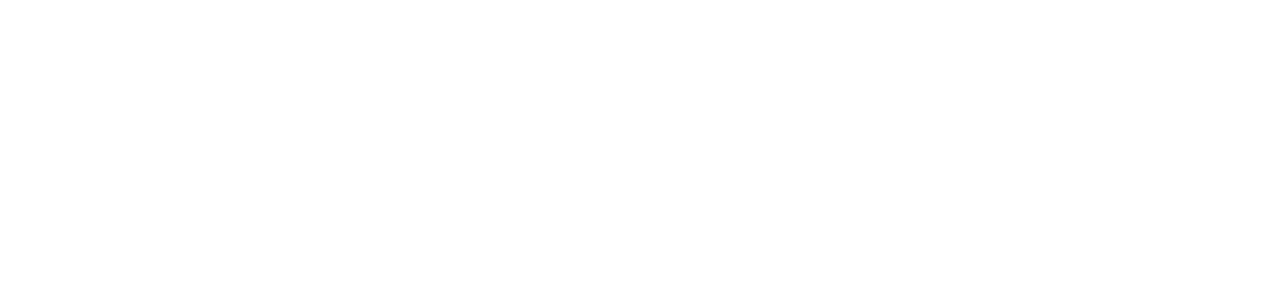
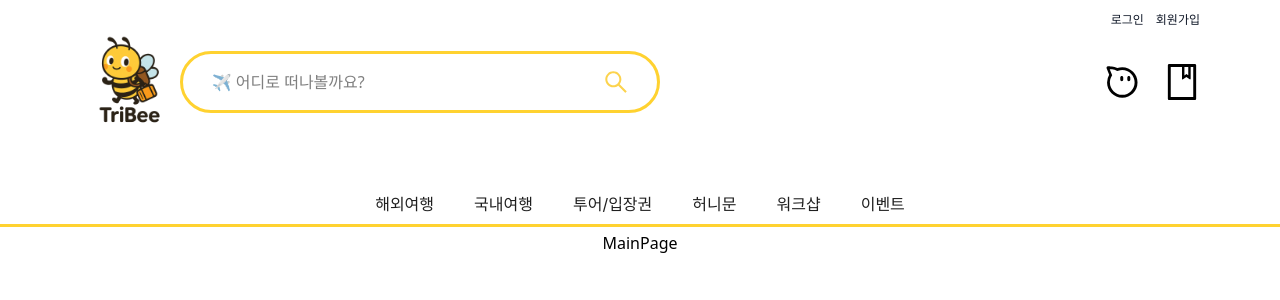
Before and after one commit to Tribee-project/Tribee-FE, a React (Vite) app: page / in a window 1280 px wide. Shown: the top 300 px of the page. Built offline with nearby package versions, Linux system fonts and the light colour scheme.

Commit message:
Feat: 헤더 레이아웃 구현

```diff
--- a/src/App.tsx
+++ b/src/App.tsx
@@ -1,5 +1,13 @@
-function App() {
-  return <></>;
-}
+import { Route, Routes } from 'react-router-dom';
+
+import MainPage from '@/pages/MainPage/MainPage';
+
+const App: React.FC = () => {
+  return (
+    <Routes>
+      <Route path="/" element={<MainPage />} />
+    </Routes>
+  );
+};
 
 export default App;
--- /dev/null
+++ b/src/components/AuthButtons/AuthButtons.tsx
@@ -0,0 +1,24 @@
+import { useNavigate } from 'react-router-dom';
+
+const AuthButtons: React.FC = () => {
+  const navigate = useNavigate();
+
+  return (
+    <div className="flex items-center gap-3 text-xs text-gray-900 justify-end mt-3 w-full">
+      <button
+        className="border-none p-0 cursor-pointer"
+        onClick={() => navigate('/login')}
+      >
+        로그인
+      </button>
+      <button
+        className="border-none p-0 cursor-pointer"
+        onClick={() => navigate('/signup')}
+      >
+        회원가입
+      </button>
+    </div>
+  );
+};
+
+export default AuthButtons;
--- /dev/null
+++ b/src/components/HeaderCategories/HeaderCategories.tsx
@@ -0,0 +1,57 @@
+import { Button, Space } from 'antd';
+import { Dropdown } from 'antd';
+import { useNavigate } from 'react-router-dom';
+
+import { useNavigationItems } from '@/hooks/useCategoryItems';
+
+const HeaderCategories: React.FC = () => {
+  const { domesticItems, internationalItems } = useNavigationItems();
+  const navigate = useNavigate();
+
+  return (
+    <Space direction="vertical" className="w-full items-center mt-12 gap-10">
+      <Space wrap>
+        <Dropdown menu={{ items: domesticItems }} placement="bottom">
+          <Button size="large" type="text">
+            해외여행
+          </Button>
+        </Dropdown>
+        <Dropdown menu={{ items: internationalItems }} placement="bottom">
+          <Button size="large" type="text">
+            국내여행
+          </Button>
+        </Dropdown>
+        <Dropdown menu={{ items: [] }} placement="bottom">
+          <Button size="large" type="text" onClick={() => navigate('/tour')}>
+            투어/입장권
+          </Button>
+        </Dropdown>
+        <Dropdown menu={{ items: [] }} placement="bottom">
+          <Button
+            size="large"
+            type="text"
+            onClick={() => navigate('/honeymoon')}
+          >
+            허니문
+          </Button>
+        </Dropdown>
+        <Dropdown menu={{ items: [] }} placement="bottom">
+          <Button
+            size="large"
+            type="text"
+            onClick={() => navigate('/workshop')}
+          >
+            워크샵
+          </Button>
+        </Dropdown>
+        <Dropdown menu={{ items: [] }} placement="bottom">
+          <Button size="large" type="text" onClick={() => navigate('/event')}>
+            이벤트
+          </Button>
+        </Dropdown>
+      </Space>
+    </Space>
+  );
+};
+
+export default HeaderCategories;
--- /dev/null
+++ b/src/components/SearchBar/SearchBar.tsx
@@ -0,0 +1,30 @@
+import { SearchOutlined } from '@ant-design/icons';
+import { useNavigate } from 'react-router-dom';
+
+const SearchBar: React.FC = () => {
+  const navigate = useNavigate();
+
+  return (
+    <div className="flex items-center w-full">
+      <img
+        src={'/src/assets/tribee.png'}
+        alt="logo"
+        className="w-25 cursor-pointer"
+        onClick={() => {
+          navigate('/');
+        }}
+      />
+      <div className="flex justify-center gap-2 border-3 border-amber-300 rounded-full p-4 w-120 hover:border-amber-400">
+        <input
+          type="text"
+          placeholder="✈️ 어디로 떠나볼까요?"
+          className="border-none outline-none w-[87%]"
+          maxLength={30}
+        />
+        <SearchOutlined style={{ color: '#FCD34D' }} className="text-2xl" />
+      </div>
+    </div>
+  );
+};
+
+export default SearchBar;
--- /dev/null
+++ b/src/components/UserInfoButtons/UserInfoButtons.tsx
@@ -0,0 +1,15 @@
+import { AliwangwangOutlined, BookOutlined } from '@ant-design/icons';
+import { useNavigate } from 'react-router-dom';
+
+const UserInfoButtons: React.FC = () => {
+  const navigate = useNavigate();
+
+  return (
+    <div className="flex items-center gap-6 text-4xl">
+      <AliwangwangOutlined onClick={() => navigate('/user/info')} />
+      <BookOutlined onClick={() => navigate('/user/booked')} />
+    </div>
+  );
+};
+
+export default UserInfoButtons;
--- /dev/null
+++ b/src/hooks/useCategoryItems.tsx
@@ -0,0 +1,50 @@
+import { MenuProps } from 'antd';
+import { useNavigate } from 'react-router-dom';
+
+export const useNavigationItems = () => {
+  const navigate = useNavigate();
+
+  const domesticItems: MenuProps['items'] = [
+    {
+      key: '1',
+      label: <div onClick={() => navigate('/jeju')}>제주도</div>,
+    },
+    {
+      key: '2',
+      label: <div onClick={() => navigate('/domestic')}>내륙/섬</div>,
+    },
+  ];
+
+  const internationalItems: MenuProps['items'] = [
+    {
+      key: '1',
+      label: <div onClick={() => navigate('/europe')}>유럽</div>,
+    },
+    {
+      key: '2',
+      label: <div onClick={() => navigate('/asia')}>동남아</div>,
+    },
+    {
+      key: '3',
+      label: <div onClick={() => navigate('/china')}>중화권</div>,
+    },
+    {
+      key: '4',
+      label: <div onClick={() => navigate('/japan')}>일본</div>,
+    },
+    {
+      key: '5',
+      label: <div onClick={() => navigate('/americas')}>괌/사이판</div>,
+    },
+    {
+      key: '6',
+      label: <div onClick={() => navigate('/australia')}>호주/뉴질랜드</div>,
+    },
+    {
+      key: '7',
+      label: <div onClick={() => navigate('/us')}>미국/하와이/캐나다</div>,
+    },
+  ];
+
+  return { domesticItems, internationalItems };
+};
--- /dev/null
+++ b/src/layouts/Header/Header.tsx
@@ -0,0 +1,22 @@
+import AuthButtons from '@/components/AuthButtons/AuthButtons';
+import HeaderCategories from '@/components/HeaderCategories/HeaderCategories';
+import SearchBar from '@/components/SearchBar/SearchBar';
+import UserInfoButtons from '@/components/UserInfoButtons/UserInfoButtons';
+
+const Header: React.FC = () => {
+  return (
+    <>
+      <div className="flex flex-col gap-1 items-center h-55 w-280">
+        <AuthButtons />
+        <div className="flex w-full items-center justify-between">
+          <SearchBar />
+          <UserInfoButtons />
+        </div>
+        <HeaderCategories />
+      </div>
+      <div className="w-screen border-b-3 border-amber-300"></div>
+    </>
+  );
+};
+
+export default Header;
--- /dev/null
+++ b/src/pages/MainPage/MainPage.tsx
@@ -0,0 +1,12 @@
+import Header from '@/layouts/Header/Header';
+
+const MainPage: React.FC = () => {
+  return (
+    <div className="flex flex-col gap-1 items-center w-screen">
+      <Header />
+      <div>MainPage</div>
+    </div>
+  );
+};
+
+export default MainPage;
```
